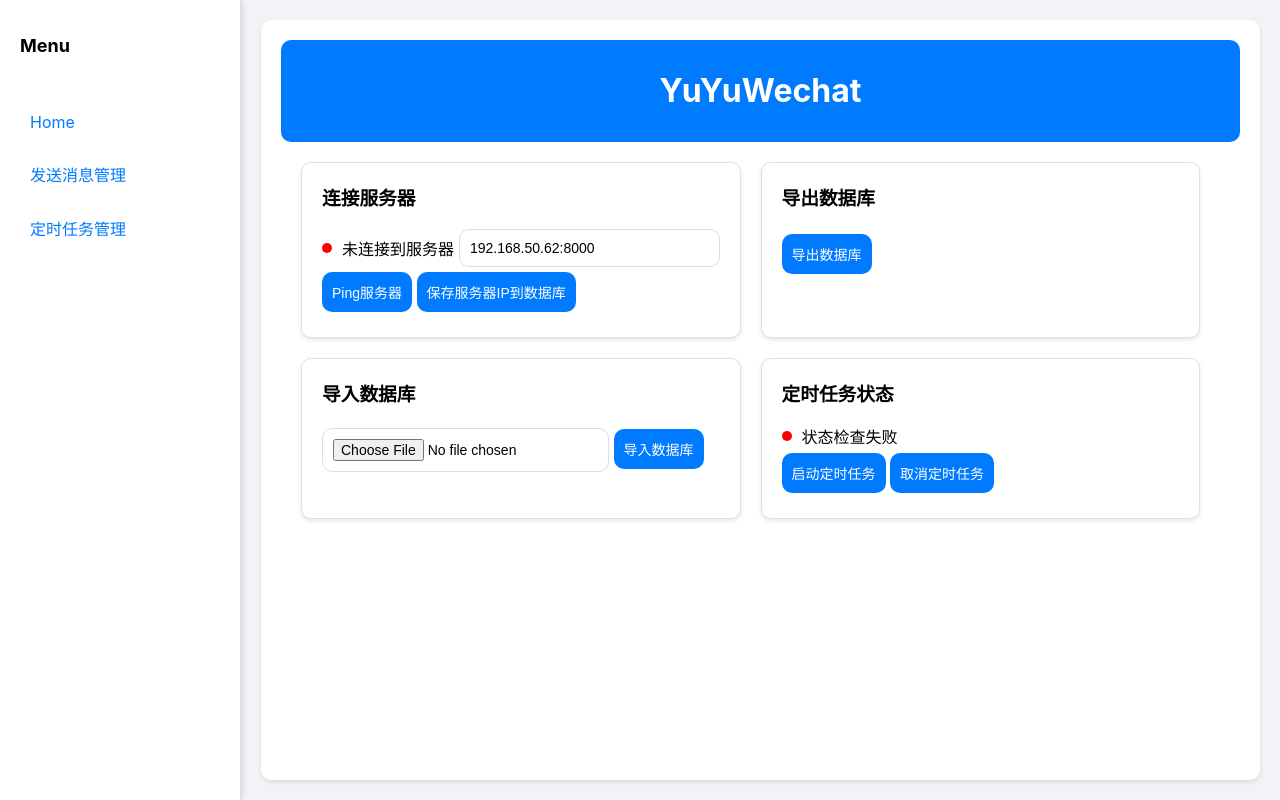
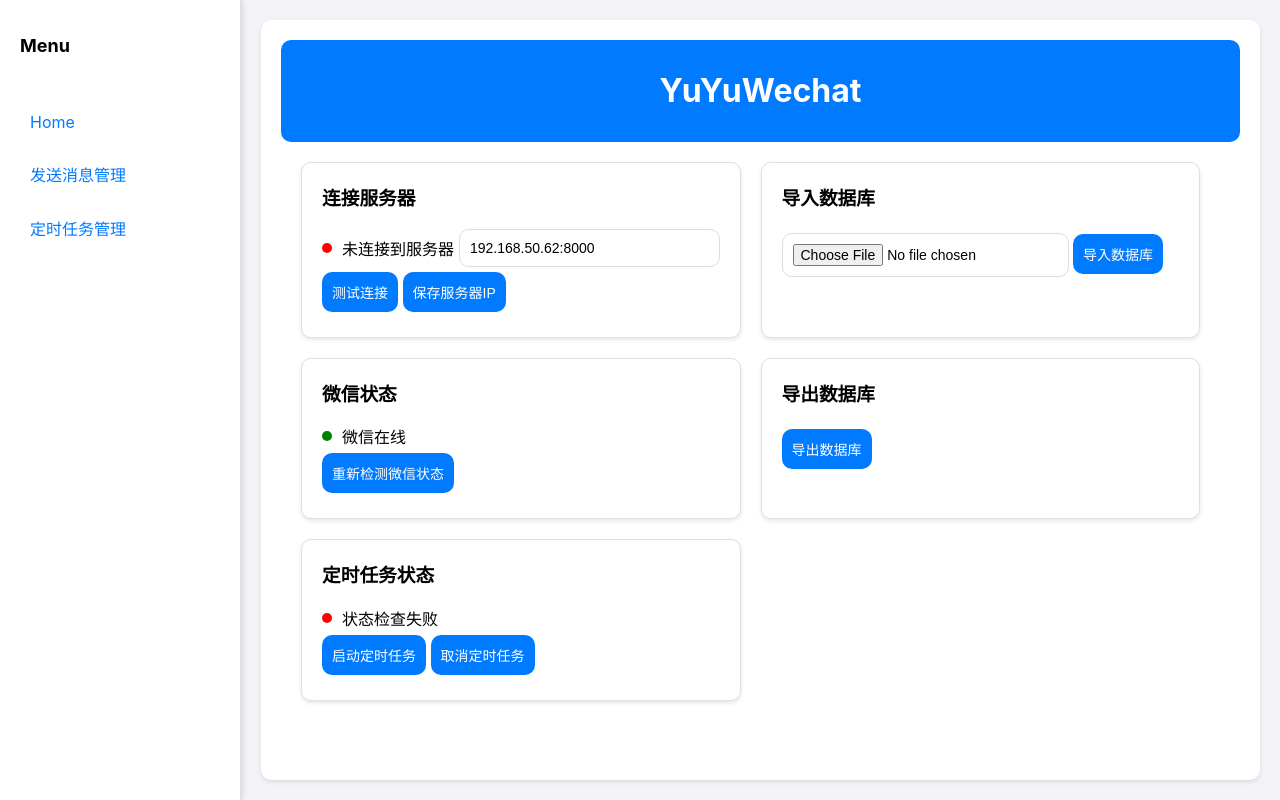
Before and after one commit to xieyumc/YuYuWechat, a Django app: page / in a window 1280 px wide. Run offline with Django 4.2, Linux system fonts and the light colour scheme; data comes from the database, SQL or seed files in the repository; data that the repository does not hold is empty; parts of the project's set-up code (start-up, migrations or seed data) failed here and were passed over.

Commit message:
fix：优化页面布局

```diff
--- a/YuYuWechatV2_Client/client_app/templates/home.html
+++ b/YuYuWechatV2_Client/client_app/templates/home.html
@@ -221,25 +221,19 @@
                 {% csrf_token %}
                 <div class="input-container">
                      <span id="pingStatus"
-                          style="height: 10px; width: 10px; background-color: gray; border-radius: 50%;"></span>
+                           style="height: 10px; width: 10px; background-color: gray; border-radius: 50%;"></span>
                     <div id="pingMessage" class="status-indicator">检查中...</div>
                     <input type="text" id="server_ip" name="server_ip" placeholder="Enter Server IP">
                     <input type="hidden" id="server_ip_hidden" name="server_ip">
 
                 </div>
                 <div>
-                    <button type="button" onclick="connectServer()">Ping服务器</button>
-                    <button type="button" onclick="updateServerIP()">保存服务器IP到数据库</button>
+                    <button type="button" onclick="connectServer()">测试连接</button>
+                    <button type="button" onclick="updateServerIP()">保存服务器IP</button>
                 </div>
             </form>
         </div>
-        <div class="card">
-            <h3>导出数据库</h3>
-            <form method="post" action="{% url 'export_database' %}">
-                {% csrf_token %}
-                <button type="submit">导出数据库</button>
-            </form>
-        </div>
+
 
         <div class="card">
             <h3>导入数据库</h3>
@@ -247,6 +241,25 @@
                 {% csrf_token %}
                 <input type="file" name="db_file" required>
                 <button type="submit">导入数据库</button>
+            </form>
+        </div>
+
+        <div class="card">
+            <h3>微信状态</h3>
+            <div class="input-container">
+        <span id="wechatStatus"
+              style="height: 10px; width: 10px; background-color: gray; border-radius: 50%; display: inline-block; margin-right: 5px;"></span>
+                <span id="wechatMessage">检查中...</span>
+            </div>
+            <button type="button" onclick="checkWeChatStatus()">重新检测微信状态</button>
+        </div>
+
+
+        <div class="card">
+            <h3>导出数据库</h3>
+            <form method="post" action="{% url 'export_database' %}">
+                {% csrf_token %}
+                <button type="submit">导出数据库</button>
             </form>
         </div>
 
@@ -261,8 +274,6 @@
             <button type="button" onclick="stopCelery()">取消定时任务</button>
         </div>
 
-
-        <!-- Add more cards here as needed -->
     </div>
 </div>
 
@@ -415,10 +426,45 @@
             });
     }
 
+    function checkWeChatStatus() {
+        var wechatIndicator = document.getElementById('wechatStatus');
+        var wechatMessage = document.getElementById('wechatMessage');
+
+        // 显示正在检测的状态
+        wechatIndicator.style.backgroundColor = 'orange';
+        wechatMessage.textContent = "检查中...";
+
+        // 发送请求到后端以检查微信状态
+        fetch('{% url "check_wechat_status" %}', {
+            method: 'POST',
+            headers: {
+                'X-CSRFToken': document.querySelector('[name=csrfmiddlewaretoken]').value,
+            },
+        })
+            .then(response => response.json())
+            .then(data => {
+                if (data.status === 'success') {
+                    wechatIndicator.style.backgroundColor = 'green';
+                    wechatMessage.textContent = '微信在线';
+                } else {
+                    wechatIndicator.style.backgroundColor = 'red';
+                    wechatMessage.textContent = data.message || '微信不在线';
+                }
+            })
+            .catch(error => {
+                wechatIndicator.style.backgroundColor = 'red';
+                wechatMessage.textContent = '状态检查失败';
+                console.error('Error:', error);
+            });
+    }
+
+
     // 当文档加载完毕时，检查 Celery 状态
     document.addEventListener('DOMContentLoaded', function () {
         fetchServerIP(); // 新增这个函数来在页面加载时获取服务器IP
         checkCeleryStatus();
+        checkWeChatStatus();
+
     });
 
 </script>
```
